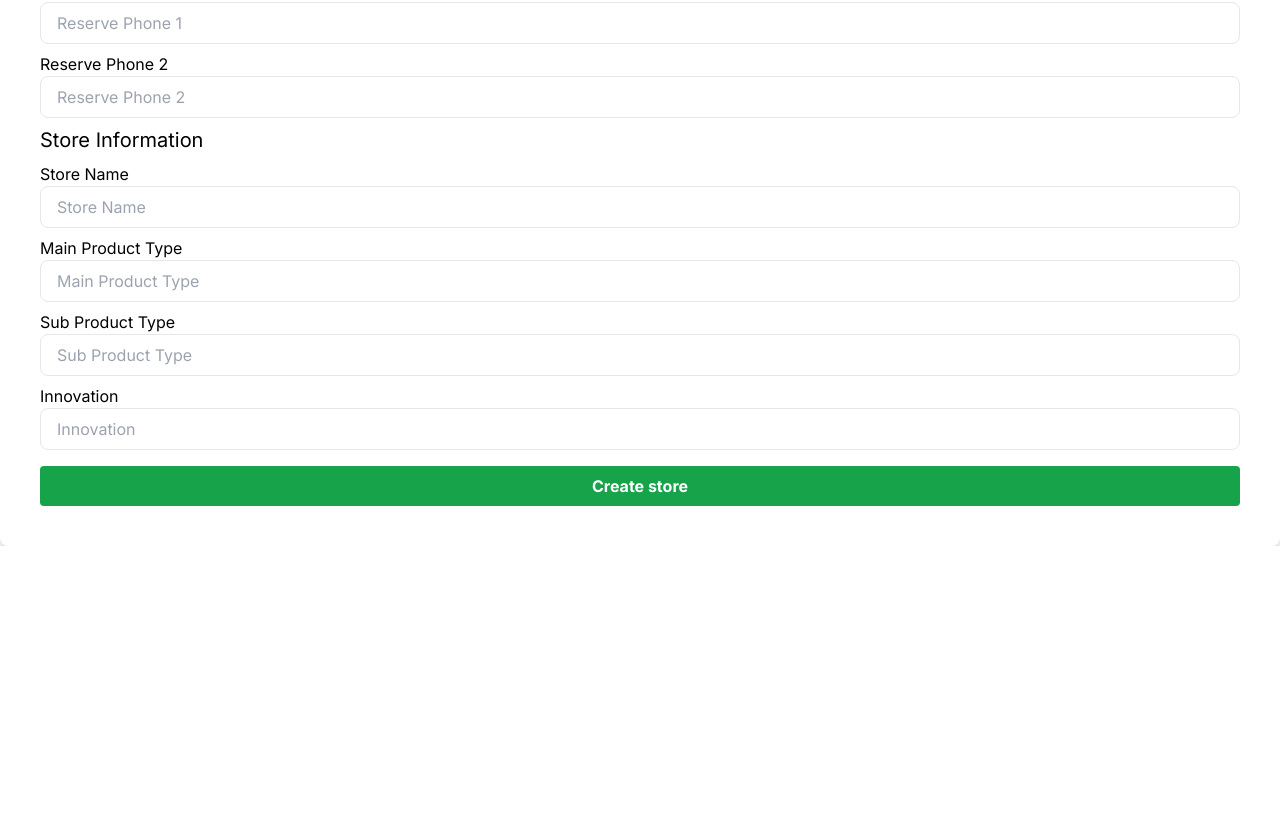
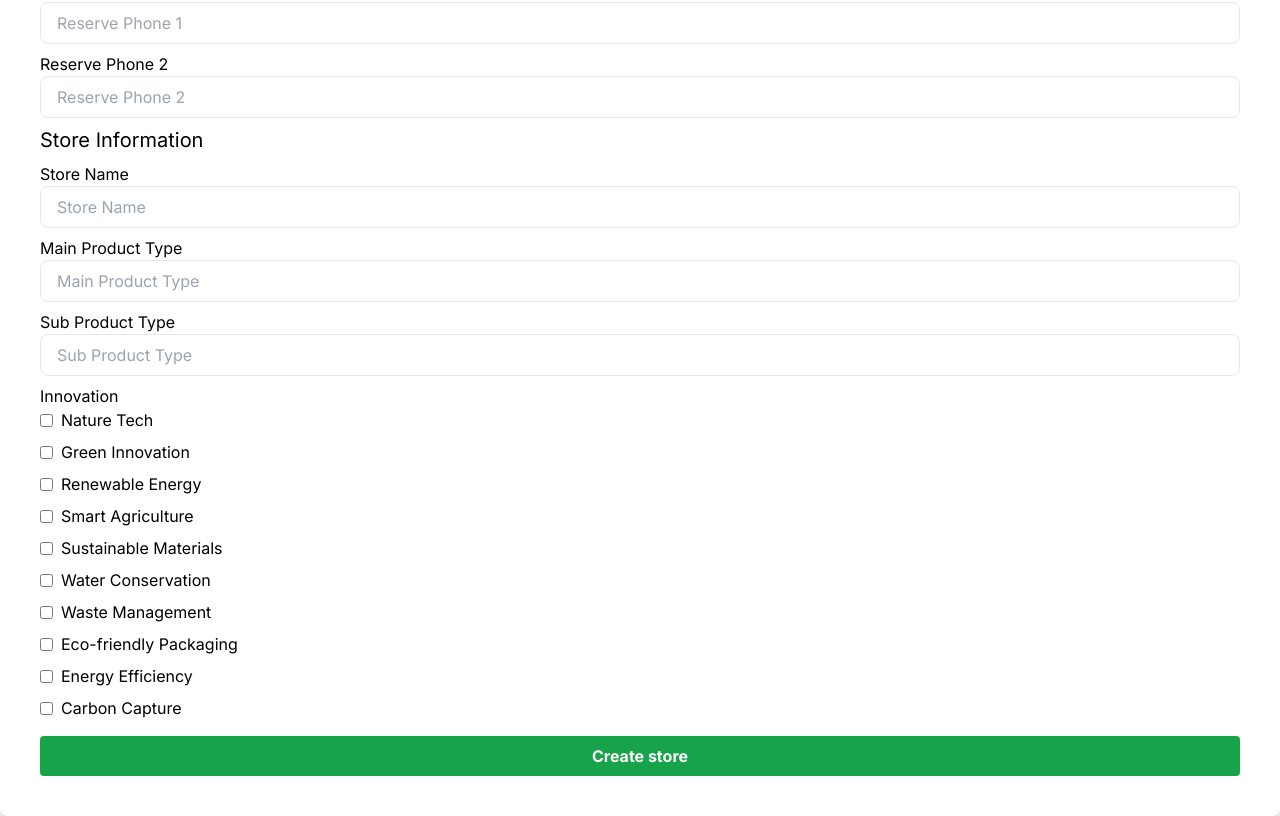
Before and after one commit to KSF-Store/KasetFair-Selection, a Next.js app: page /std/form in a window 1280 px wide. Shown: the part 514-1330 px from the top of the page. Before the commit the page ends 1060 px from the top, so only its background shows below. Built offline with nearby package versions, Linux system fonts and the light colour scheme.

Commit message:
Adding Sdgs types and edit form for sdgs

```diff
--- a/src/components/user/register/store_register.tsx
+++ b/src/components/user/register/store_register.tsx
@@ -1,10 +1,15 @@
 import axios from "axios";
 import { useState } from "react";
+
+import { SDGSList } from "@/utils/sdgs/sdgs";
+
 
 import { UserType, StoreType } from "@/interface/dbType";
 import { StorePayload } from "@/interface/payloadType";
 
 import EditStore from "@/utils/api/stores/EditStore";
+
+
 
 export default function StoreRegister() {
     const [user, setUser] = useState<UserType>({
@@ -26,7 +31,7 @@ export default function StoreRegister() {
         subProductType: "",
         innovation: "",
         invitingNisitId: [],
-        sdgId: [1, 2, 3],
+        sdgId: [],
     });
 
     const [loading, setLoading] = useState(false);
@@ -188,19 +193,25 @@ export default function StoreRegister() {
                     }
                     placeholder="Sub Product Type"
                 />
-                <label className="self-start" htmlFor="innovation">
+                 <label className="self-start" htmlFor="innovation">
                     Innovation
                 </label>
-                <input
-                    className="mb-4 w-full rounded-lg border px-4 py-2"
-                    id="innovation"
-                    type="text"
-                    value={store.innovation}
-                    onChange={(e) =>
-                        setStore({ ...store, innovation: e.target.value })
-                    }
-                    placeholder="Innovation"
-                />
+                <div className="mb-4">
+                    {SDGSList.map((e) => (
+                        <div key={e.id} className="flex items-center mb-2">
+                            <input
+                                type="checkbox"
+                                id={e.id.toString()}
+                                // checked={store.innovation.includes(innovation)}
+                                onChange={() => ()=>{
+                                    store.sdgId.push()
+                                }}
+                                className="mr-2"
+                            />
+                            <label>{e.name}</label>
+                        </div>
+                    ))}
+                </div>
                 <button
                     onClick={onCreate}
                     className="w-full bg-green-600 hover:bg-green-700 text-white font-bold py-2 px-4 rounded transition duration-300"
--- a/src/server/connectToDb/AddUser.ts
+++ b/src/server/connectToDb/AddUser.ts
@@ -22,7 +22,7 @@ export default async function OnAddUserToDb(user: any) {
                 storeId: user.storeId || null, // Optional field
             }
         })
-        console.log(response)
+        // console.log(response)
 
 
     } catch (error: any) {
--- /dev/null
+++ b/src/utils/sdgs/sdgs.ts
@@ -0,0 +1,12 @@
+export const SDGSList = [
+    { id: 1, name: "Nature Tech" },
+    { id: 2, name: "Green Innovation" },
+    { id: 3, name: "Renewable Energy" },
+    { id: 4, name: "Smart Agriculture" },
+    { id: 5, name: "Sustainable Materials" },
+    { id: 6, name: "Water Conservation" },
+    { id: 7, name: "Waste Management" },
+    { id: 8, name: "Eco-friendly Packaging" },
+    { id: 9, name: "Energy Efficiency" },
+    { id: 10, name: "Carbon Capture" }
+]
```
